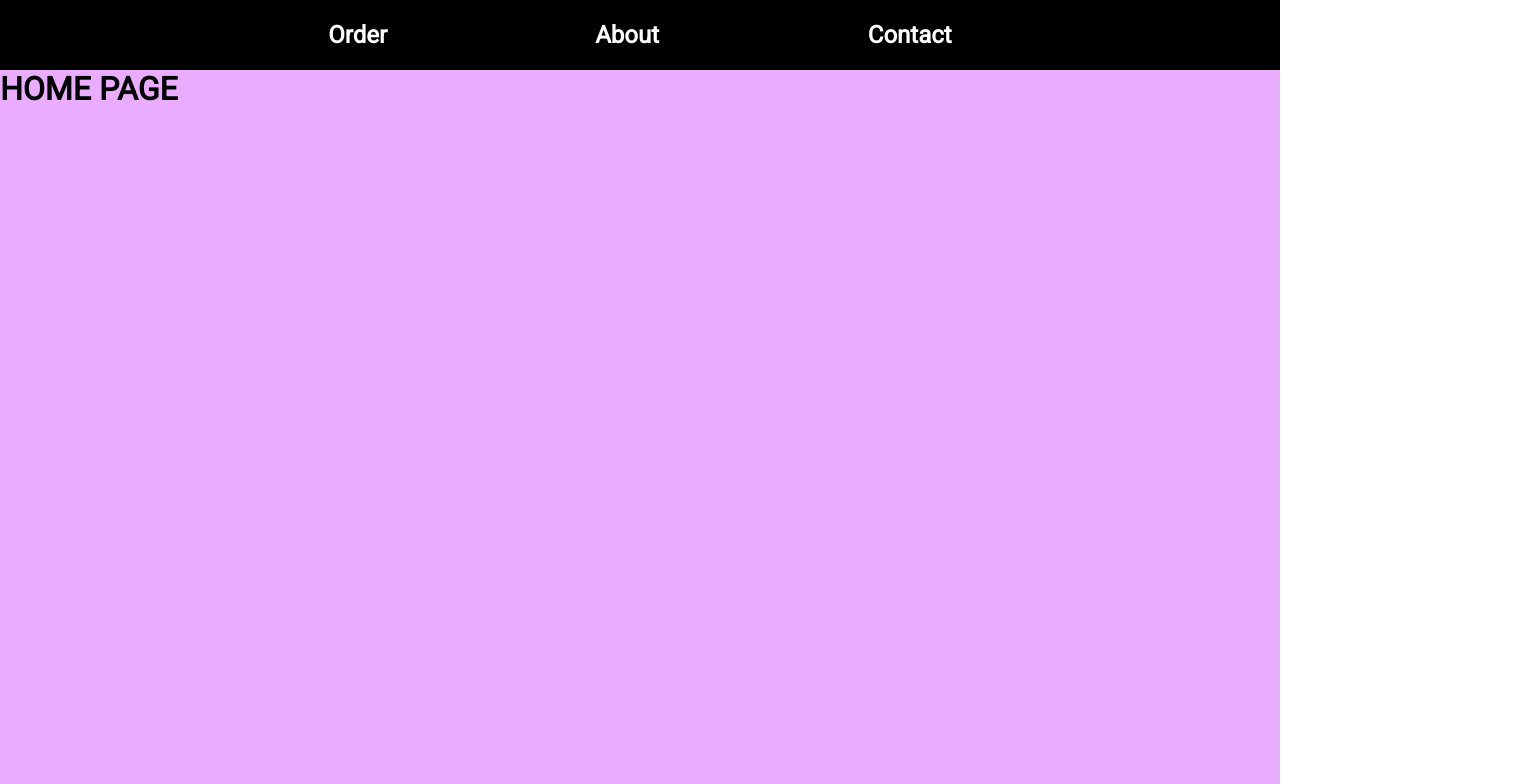
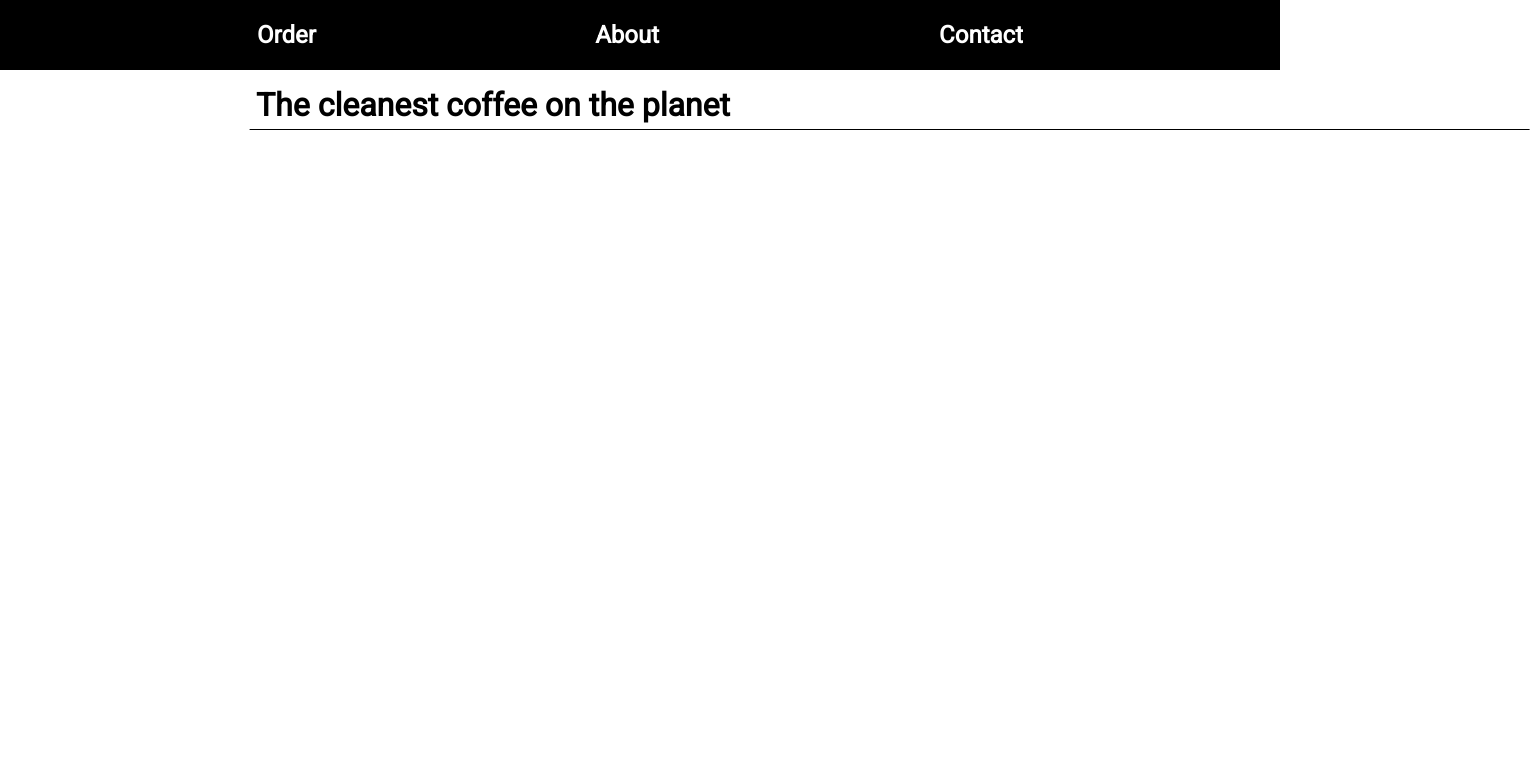
Before and after one commit to conjack27/kaapkoffie, a Nuxt app: page / in a window 1280 px wide. Shown: the top 784 px of the page, 1530 px wide, since content can reach past the window. Built offline with nearby package versions, Linux system fonts and the light colour scheme.

Commit message:
more updates

```diff
--- a/assets/css/main.css
+++ b/assets/css/main.css
@@ -5,10 +5,6 @@
 
 body {
   margin: 0;
-}
-
-.main {
-  background-color: #eaacff;
   height: 100vh;
   width: 100vw;
 }
@@ -32,7 +28,7 @@ body {
 
   @media (min-width: 600px) {
     padding: 0 20%;
-    justify-content: space-around;
+    justify-content: space-between;
   }
 }
 
@@ -84,14 +80,59 @@ body {
   }
 }
 
--------------------------------
+/* ------------------------------- */
 /* Page */
 .why {
   padding: 0px;
 }
 
-.this-should-work {
-  padding-top: 49px;
+.page {
+  padding-top: 65px;
+}
+
+/* ------------------------------- */
+
+/* Home Page */
+
+.main {
+  margin: 0;
+  display: flex;
+  align-items: center;
+  justify-content: center;
+  height: 100vh;
+}
+
+.home__heading-container {
+  padding: 0 20px;
+  display: flex;
+  justify-content: space-around;
+  flex-wrap: wrap;
+  overflow: hidden;
+
+  @media (min-width: 600px) {
+    min-width: 800px;
+    padding: 0 20%;
+  }
+}
+
+.home__heading {
+  flex: 0 1 100%;
+  font-size: 1.5rem;
+  margin-bottom: 5px;
+
+  @media (min-width: 600px) {
+    font-size: 2rem;
+  }
+}
+
+.horizontal-line {
+  width: 100%;
+  border-bottom: 1px solid #000;
+
+  @media (min-width: 600px) {
+    margin-left: 50%;
+    transform: translateX(-30.5%);
+  }
 }
 
 .main-video {
--- a/layouts/default.vue
+++ b/layouts/default.vue
@@ -1,7 +1,7 @@
 <template>
   <div class="why">
     <navigation />
-    <div class="this-should-work">
+    <div class="page">
       <slot>
         <p>This is the default content for the slot.</p>
       </slot>
--- a/pages/index.vue
+++ b/pages/index.vue
@@ -1,5 +1,8 @@
 <template>
-  <div class="main">
-    <h1>HOME PAGE</h1>
+  <div class="home">
+    <div class="home__heading-container">
+      <h1 class="home__heading">The cleanest coffee on the planet</h1>
+    </div>
+    <div class="horizontal-line"></div>
   </div>
 </template>
```
Also changed, not shown: pages/contact-us.vue (renamed from pages/contact.vue).
